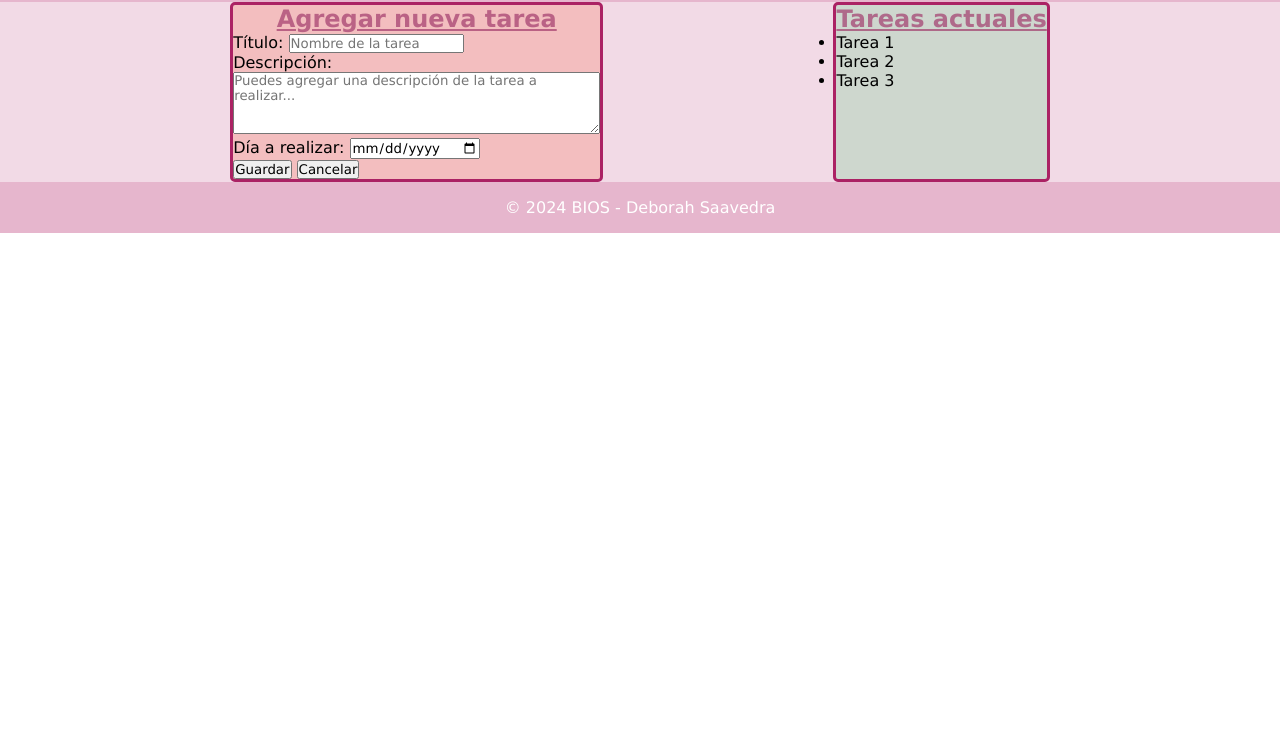
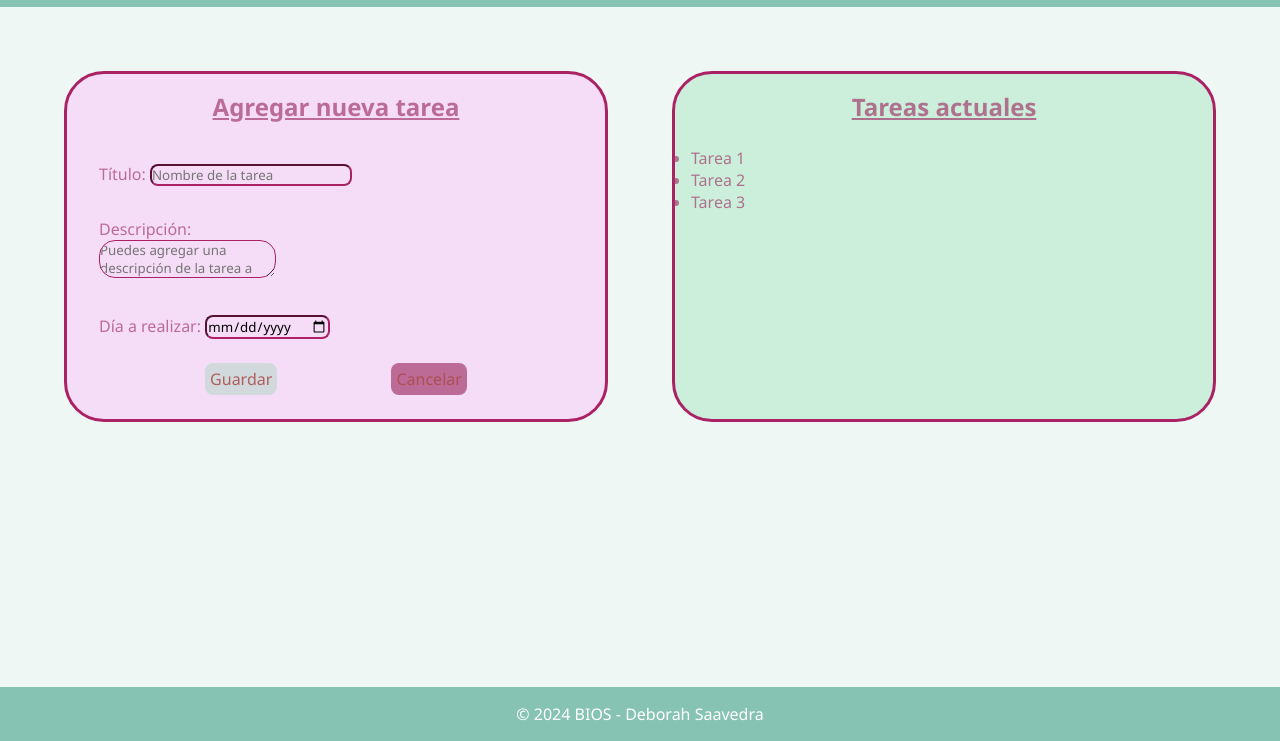
Before and after one commit to DSaaPin/PrimerEntregableBIOS2024, a plain HTML site: page index.html in a window 1280 px wide. Shown: the part 68-809 px from the top of the page. Drawn offline with Linux system fonts and the light colour scheme.

Commit message:
cambios al 29-07

```diff
--- a/index.html
+++ b/index.html
@@ -9,18 +9,20 @@
 </head>
 
 <body>
+    <div class="body">
         <header class="header">
             <h1>Lista de tareas</h1>
         </header>
         <main>
             <div class="container-secciones">
-            <section class="seccion-form" id="formulario">
+                <section class="seccion-formulario" id="formulario">
                     <h2>Agregar nueva tarea</h2>
                     <form action="/submit" method="post">
-                    <div class="inputform">
+                        <div class="input-formulario">
                             <div class="form-row">
                                 <label for="titulo">Título:</label>
-                            <input type="text" id="titulo" name="titulo" placeholder="Nombre de la tarea" required />
+                                <input class="box" type="text" id="titulo" name="titulo"
+                                    placeholder="Nombre de la tarea" required />
                             </div>
                             <div class="form-row">
                                 <div class="form-row_descripcion">
@@ -28,35 +30,35 @@
                                         <label for="descripcion">Descripción:</label>
                                     </div>
                                     <div>
-                                <textarea id="descripcion" name="descripcion" rows="4" cols="50"
-                                    placeholder="Puedes agregar una descripción de la tarea a realizar..."></textarea>
+                                        <textarea class="box-textarea" id="descripcion" name="descripcion"
+                                            placeholder="Puedes agregar una descripción de la tarea a realizar..."></textarea><!--rows="4" cols="50"-->
                                     </div>
                                 </div>
                             </div>
                             <div class="form-row">
                                 <label for="fecha">Día a realizar:</label>
-                            <input type="date" id="fecha" name="fecha" />
+                                <input class="box" type="date" id="fecha" name="fecha" />
                             </div>
                         </div>
-
                         <div class="form-botones">
-                        <button type="submit">Guardar</button>
-                        <button type="reset">Cancelar</button>
+                            <button class="boton-submit" type="submit">Guardar</button>
+                            <button class="boton-reset" type="reset">Cancelar</button>
+                        </div>
                     </form>
                 </section>
                 <section class="seccion-lista" id="lista">
                     <h2>Tareas actuales</h2>
-
+                    <div class="list">
                         <ul>
                             <li>Tarea 1</li>
                             <li>Tarea 2</li>
                             <li>Tarea 3</li>
                         </ul>
+                    </div>
                 </section>
             </div>
         </main>
         <footer class="footer">&copy; 2024 BIOS - Deborah Saavedra</footer>
-
+    </div>
 </body>
-
 </html>
--- a/styles/styles.css
+++ b/styles/styles.css
@@ -2,22 +2,39 @@
     margin: 0;
     padding: 0;
     box-sizing: border-box;
-    font-family:'Lucida Sans', 'Lucida Sans Regular', 'Lucida Grande', 'Lucida Sans Unicode', Geneva, Verdana, sans-serif
+    font-family:'Segoe UI', Tahoma, Geneva, Verdana, sans-serif
+}
+
+.body {
+    display: flex;
+    flex-direction: column;
 }
 
 .header {
-    background-color: #bf488265;
+    background-color: #4ba68eab;
     padding: 1rem;
     text-align: center;
 }
 
 main {
-    background-color: #bf488233;
-
+    background-color: #4ba68e17;
+    min-height: 85vh;
 }
 
 h1 {
-    color: #a0386aaf;
+    color: #ffffffd0;
+}
+
+.box-textarea {
+    background: none;
+    border-color: #ab2264;
+    border-radius: 1rem;
+}
+
+.box {
+    background: none;
+    border-color: #ab2264;
+    border-radius: 0.5rem;
 }
 
 h2 {
@@ -28,40 +45,88 @@ h2 {
 
 .container-secciones {
     display: flex;
-    justify-content: space-evenly;
+    justify-content: space-between;
+    flex-grow: 1;
+    padding:4rem;
+    gap: 4rem;
+    flex-wrap: wrap;
+
+}
+
+.seccion-formulario, .seccion-lista  {
+    padding:1rem;
+    flex-basis: 50%;
+    border-color: #ab2264;
+    border-radius: 2.5rem;
+    border-style: solid;
+    color: #a0386aaf ;
     flex-grow: 1;
 }
 
-.seccion-form {
-    border-color: #ab2264;
-    border-radius: 5px;
-    border-style: solid;
-    background-color: #f835042b;
-
-
+.seccion-formulario {
+    background-color: #fad0f9a9;
 }
 
-.inputform .form-row_descripcion{
-    flex-direction: row;
+.seccion-lista {
+    background-color: #15c85429;
 }
-/*
-.form-row_descripcion {
-    flex-direction: row;
-}*/
 
-.seccion-lista {
-    border-color: #ab2264;
-    border-radius: 5px;
-    border-style: solid;
+.form-row {
+    padding: 1rem;
+}
+
+.input-formulario, .list {
+    padding-top: 1.5rem;
+}
+
+.form-botones {
+    display: flex;
+    justify-content: space-evenly;
+    padding:0.5rem;
+}
+
+.boton-submit, .boton-reset {
     background-color: #15c85429;
+    color: #ab4b4bde;
+    border: none;
+    cursor: pointer;
+    padding: 5px;
+    border-radius: 0.5rem;
+    font-size: 16px;
+  }
 
-}
+  .boton-submit:hover {
+    background-color: #42905d7c;
+  }
+
+  .boton-reset {
+    background-color: #a0386aaf;
+  }
+
+  .boton-reset:hover {
+    background-color: #5a6268;
+  }
+
 
 
 .footer {
-    background-color: #bf488265;
+    background-color: #4ba68eab;
     color: #fff;
     text-align: center;
     padding: 1rem 0;
     margin: auto 0 0;
 }
+
+@media (width >= 768px) {
+
+    .container-secciones{
+        flex-direction: row;
+        flex-wrap: nowrap;
+    }
+    /*
+    .seccion-formulario, .seccion-lista {
+        flex-grow: 1;
+        min-height: 400px;
+    }*/
+
+}
```
Lines whose indentation alone changed are shown as unchanged.
